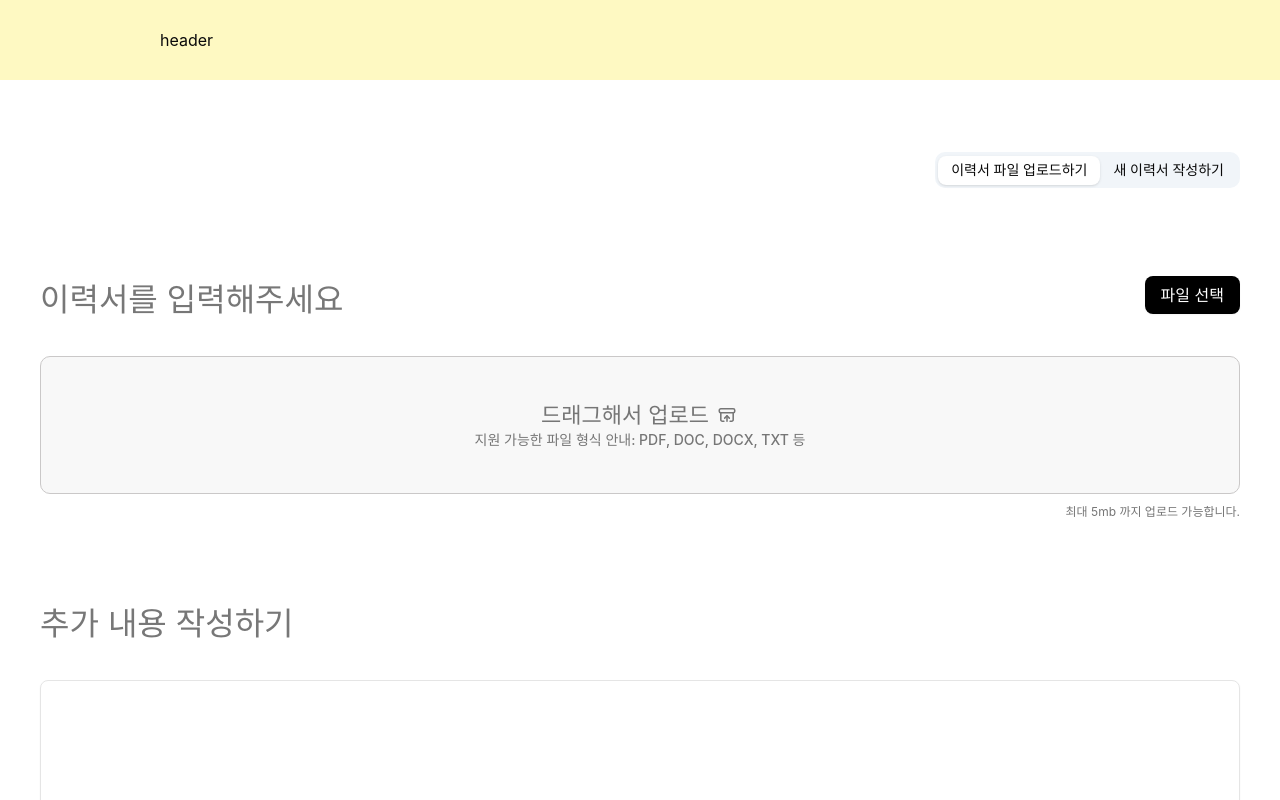
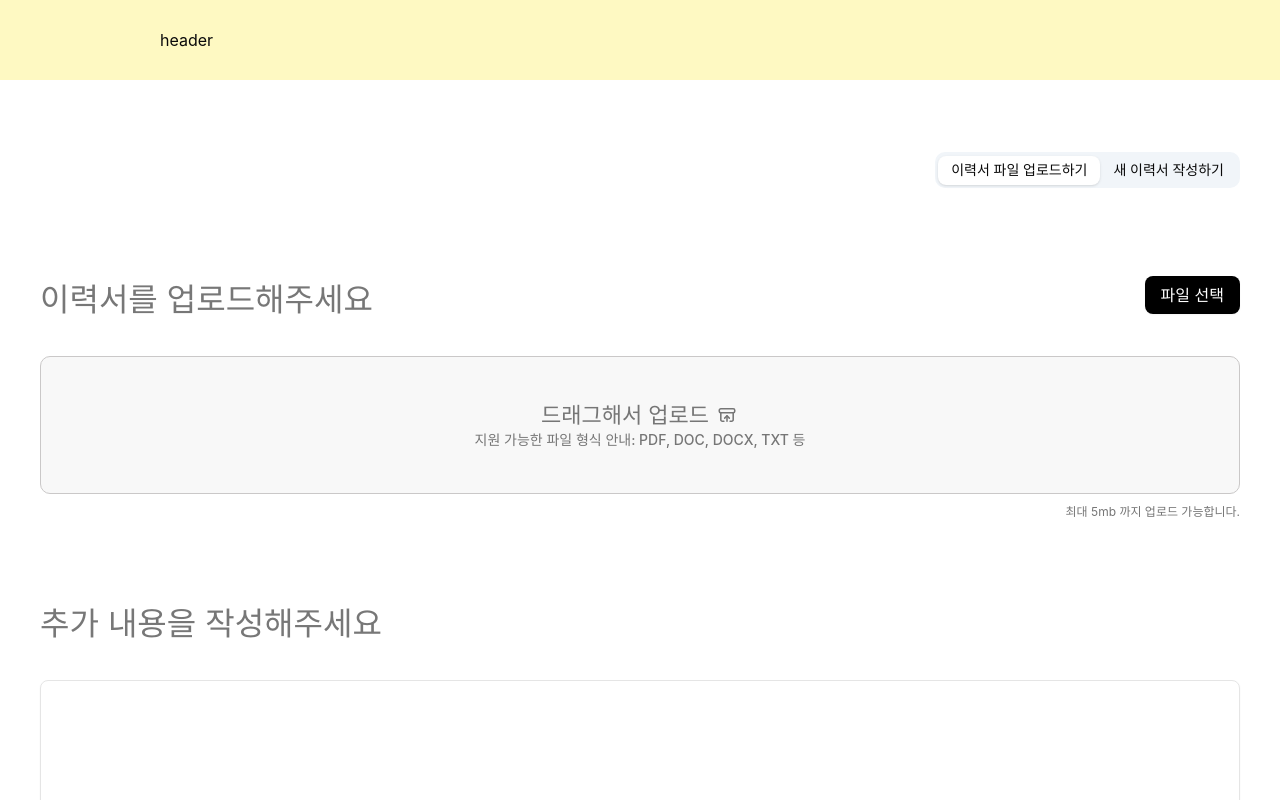
Before and after one commit to likelion-rocket-intern/frontend, a Next.js app: page /resume/upload in a window 1280 px wide. Shown: the top 800 px of the page. Built offline with nearby package versions, Linux system fonts and the light colour scheme.

Commit message:
✨ Feat: 이력서 직접 작성 탭 퍼블리싱

```diff
--- a/src/sections/view/resume-upload-view.tsx
+++ b/src/sections/view/resume-upload-view.tsx
@@ -12,7 +12,9 @@ import { useRef, useState } from "react";
 export default function ResumeUploadView() {
   const fileInputRef = useRef<HTMLInputElement>(null); // 파일 input 참조
   const [additional, setAdditional] = useState<string>(""); // 추가 정보 input 상태관리
-  const withoutSpaces = additional.replace(/\s/g, ""); // 공백 제거 후 길이
+  const withoutSpaces = additional.replace(/\s/g, ""); // 공백 제거
+  const [manualResume, setManualResume] = useState<string>(""); // 이력서 직접 작성 input
+  const withoutSpacesManual = manualResume.replace(/\s/g, ""); // 직접 작성란 공백 제거
 
   // 파일 input 클릭
   const handleFileSelectClick = () => {
@@ -32,7 +34,7 @@ export default function ResumeUploadView() {
           <article className="mb-20">
             <div className="flex justify-between mb-8">
               <h1 className="text-[32px] text-[#777777]">
-                이력서를 입력해주세요
+                이력서를 업로드해주세요
               </h1>
               <Button
                 type="button"
@@ -66,7 +68,9 @@ export default function ResumeUploadView() {
 
           {/* 추가 내용 작성 섹션 */}
           <article className="space-y-8">
-            <h1 className="text-[32px] text-[#777777]">추가 내용 작성하기</h1>
+            <h1 className="text-[32px] text-[#777777]">
+              추가 내용을 작성해주세요
+            </h1>
             <div>
               <Textarea
                 className="min-h-[268px] mb-2"
@@ -77,7 +81,21 @@ export default function ResumeUploadView() {
             </div>
           </article>
         </TabsContent>
-        <TabsContent value="manual">Change your password here.</TabsContent>
+        <TabsContent value="manual">
+          <article className="space-y-8">
+            <h1 className="text-[32px] text-[#777777]">
+              이력서를 작성해주세요
+            </h1>
+            <div>
+              <Textarea
+                className="min-h-[268px] mb-2"
+                onChange={(e) => setManualResume(e.target.value)}
+                value={manualResume}
+              />
+              <p className="text-right text-xs text-[#767676]">{`총 글자수 ${manualResume.length}자 / 공백제외 ${withoutSpacesManual.length}자`}</p>
+            </div>
+          </article>
+        </TabsContent>
       </Tabs>
 
       <section className="flex w-full justify-around space-x-6 *:flex-1 *:py-5 *:px-4 *:rounded-[6px] *:text-2xl">
```
